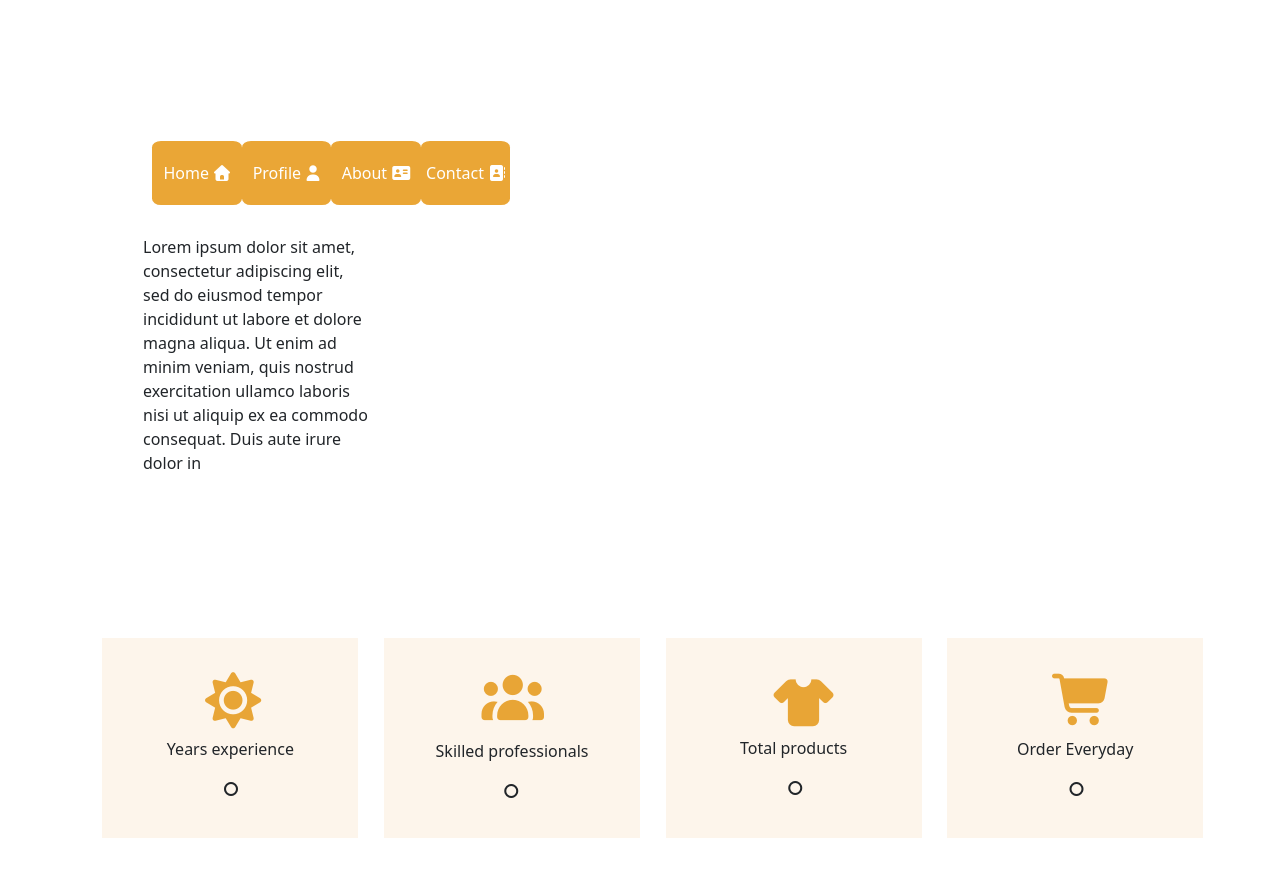
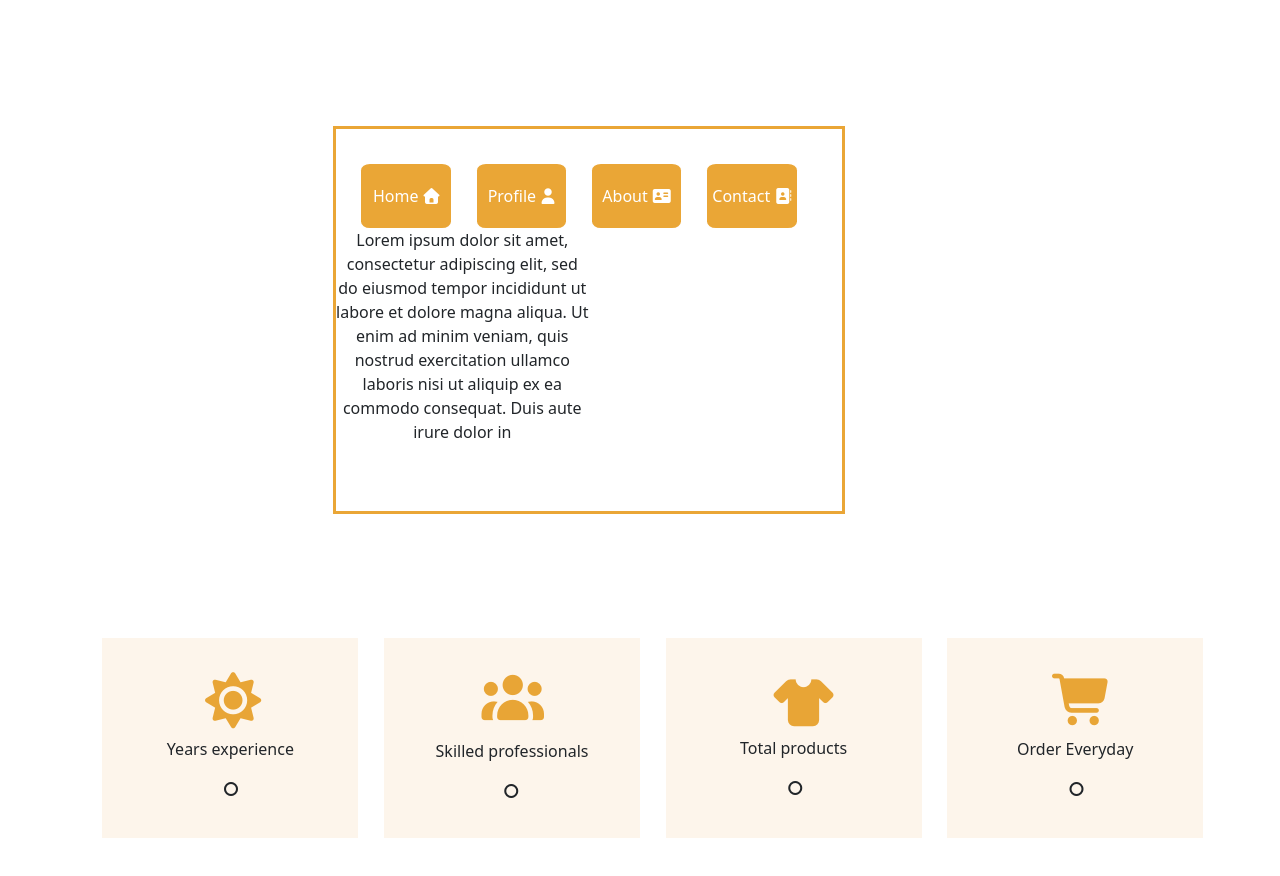
Before and after one commit to yassine1606/KadKer_ELBODMOUSSI_YASSINE, a website: page index.html in a window 1280 px wide. Shown: the part 786-1662 px from the top of the page. Drawn offline with nearby package versions, Linux system fonts and the light colour scheme.

Commit message:
modfi collaps

```diff
--- a/index.html
+++ b/index.html
@@ -140,29 +140,16 @@
 
 
 
+<div id="touts2">
 
-
-
-
-
-
-            <div class="accordion d-flex justify-content-center align-items-center height" id="accordionExample">
-
-
-
+            <div class="accordion d-flex height" id="accordionExample">
 
                 <div class="">
 
-                    <div class="col-md-6">
-
-                        <div class="p-3">
-
+                    <div class="">
                         <div id="profil" class="testimonial-list d-flex">
-
-
                             <div class="  border-0" data-toggle="collapse" data-target="#collapseOne"
                                 aria-expanded="true" aria-controls="collapseOne">
-
                                 <div id="Margin1">
                                     Home <i class="fa-solid fa-house  ps-1"></i></div>
 
@@ -191,7 +178,7 @@
 
 
                             <div data-toggle="collapse" data-target="#collapseFour" aria-expanded="false"
-                                    aria-controls="collapseFour">
+                                aria-controls="">
 
                                 <div id="Margin1"> Contact <i class="fa-solid fa-address-book ps-1"></i></div>
                             </div>
@@ -202,10 +189,10 @@
                     </div>
 
                     <div class="col-md-6">
-                            <div class="p-3 testimonials-margin">
+                        <div class="testimonials-margin">
                             <div id="collapseOne" class="collapse show" aria-labelledby="headingOne"
                                 data-parent="#accordionExample">
-                                    <div class="card-body">
+                                <div class="card-body text-center">
                                     <p>Lorem ipsum dolor sit amet, consectetur adipiscing elit, sed do eiusmod
                                         tempor
                                         incididunt ut labore et dolore magna aliqua. Ut enim ad minim veniam, quis
@@ -266,7 +253,7 @@
 
 
 
-
+        </div>
 
 
 
--- a/public/css/animation.css
+++ b/public/css/animation.css
@@ -346,6 +346,13 @@
     height: 8vh;
     border-radius: 10%;
     color: white;
-    margin-left: 10%;
+    margin-left: 2vw;
     width: 7vw;
+    margin-top: 30% ;
 }
+#touts2{
+    border: 3px solid rgba(234,166,54,255);
+    width: 40vw;
+    padding-bottom: 5%;
+    margin-left: 20%;
+}
```
Lines whose indentation alone changed are shown as unchanged.
